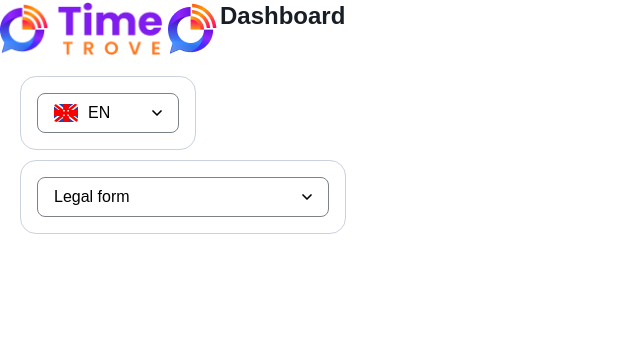
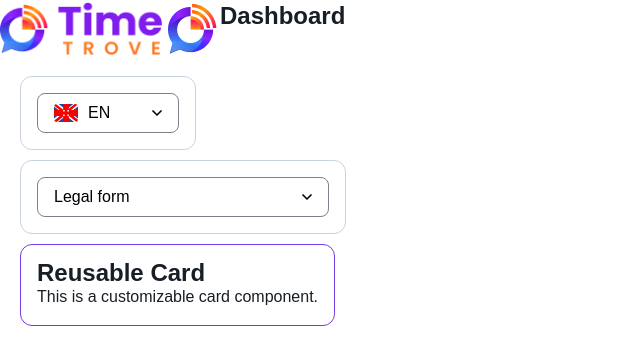
Before and after one commit to NenadBanjeglav/time-trove, a React (Vite) app: page / in a window 1280 px wide. Shown: the top 364 px of the page, without its empty margins (0-640 px from the left). Built offline with nearby package versions, Linux system fonts and the light colour scheme.

Commit message:
improved card

```diff
--- a/src/components/atoms/card/Card.tsx
+++ b/src/components/atoms/card/Card.tsx
@@ -1,14 +1,32 @@
 import type { HTMLAttributes, ReactNode } from 'react'
 import { StyledCard } from './card.styles'
+import type { Pallete } from '../../../styles/theme.types'
 
 type CardProps = HTMLAttributes<HTMLDivElement> & {
   children: ReactNode
+  borderColor?: Pallete
+  borderRadius?: string
+  maxWidth?: string
+  maxHeight?: string
 }
 
 export const Card = ({
   children,
-
+  borderColor,
+  borderRadius,
+  maxWidth,
+  maxHeight,
   ...rest
 }: CardProps) => {
-  return <StyledCard {...rest}>{children}</StyledCard>
+  return (
+    <StyledCard
+      $borderColor={borderColor}
+      $borderRadius={borderRadius}
+      $maxWidth={maxWidth}
+      $maxHeight={maxHeight}
+      {...rest}
+    >
+      {children}
+    </StyledCard>
+  )
 }
--- a/src/components/atoms/card/card.styles.ts
+++ b/src/components/atoms/card/card.styles.ts
@@ -1,11 +1,28 @@
 import styled from 'styled-components'
+import type { Pallete } from '../../../styles/theme.types'
 
-export const StyledCard = styled.div`
+type StyledCardProps = {
+  $borderColor?: Pallete
+  $borderRadius?: string
+  $maxWidth?: string
+  $maxHeight?: string
+}
+
+export const StyledCard = styled.div<StyledCardProps>`
   background-color: ${({ theme }) => theme.colors.neutral.hue0};
   padding: ${({ theme }) => theme.spacing.medium};
-  border-radius: ${({ theme }) => theme.borderRadius.xLarge};
-  border: 1px solid ${({ theme }) => theme.colors.neutral.hue100};
-  width: fit-content;
   display: flex;
   flex-direction: column;
+  width: fit-content;
+  height: auto;
+
+  border: 1px solid
+    ${({ theme, $borderColor }) =>
+      $borderColor ? theme.colors[$borderColor].hue200 : theme.colors.neutral.hue100};
+
+  border-radius: ${({ theme, $borderRadius }) =>
+    $borderRadius ? $borderRadius : theme.borderRadius.large};
+
+  max-width: ${({ $maxWidth }) => $maxWidth || 'none'};
+  max-height: ${({ $maxHeight }) => $maxHeight || 'none'};
 `
--- a/src/pages/Dashboard.tsx
+++ b/src/pages/Dashboard.tsx
@@ -22,6 +22,11 @@ export const Dashboard = () => {
           onChange={setCompanyType}
         />
       </Card>
+
+      <Card borderColor="primary" maxWidth="600px" maxHeight="600px">
+        <h2>Reusable Card</h2>
+        <p>This is a customizable card component.</p>
+      </Card>
     </div>
   )
 }
```
Also changed, not shown: 1 other file (tests, documents, lock files or other folders).
